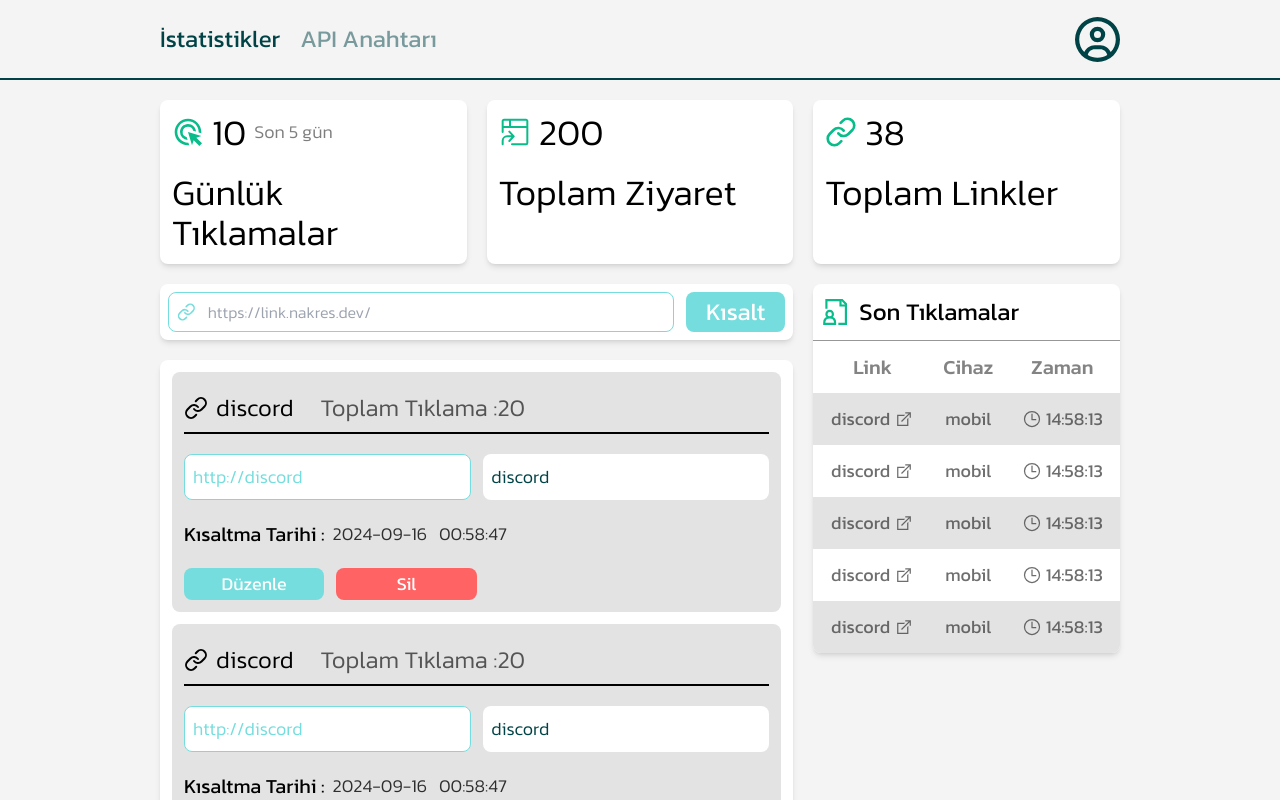
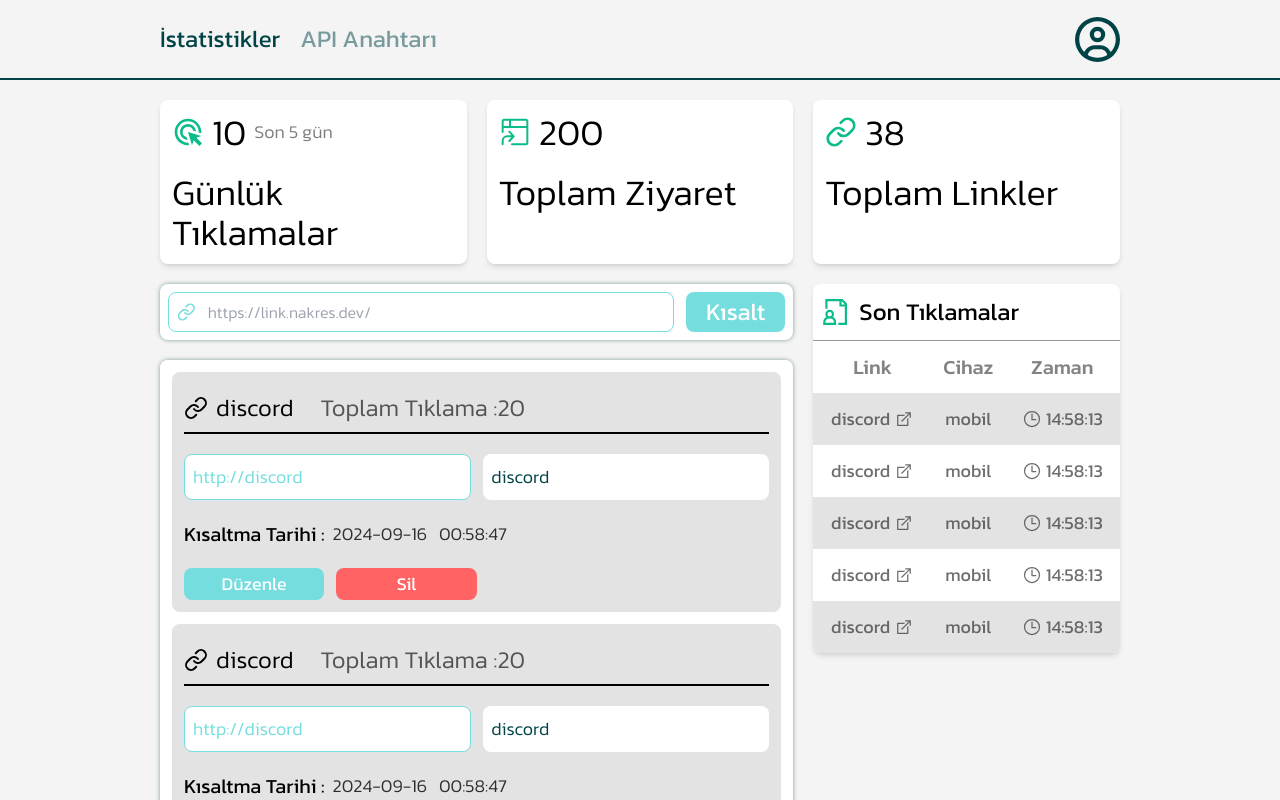
Before and after one commit to NNakreSS/next-url_shortener, a Next.js app: page /dashboard in a window 1280 px wide. Shown: the top 800 px of the page. Built offline with nearby package versions, Linux system fonts and the light colour scheme.

Commit message:
add shadow cover variant

```diff
--- a/src/app/components/dashboard/main/LinksPreview.tsx
+++ b/src/app/components/dashboard/main/LinksPreview.tsx
@@ -38,7 +38,7 @@ const shortLinkData = [
 
 function LinksPreview() {
   return (
-    <div className="bg-white p-3 rounded-lg shadow-md space-y-3 max-h-screen overflow-auto">
+    <div className="bg-white p-3 rounded-lg shadow-cover space-y-3 max-h-screen overflow-auto">
       {shortLinkData.map((link, i) => (
         <LinkCard key={i} link={link} />
       ))}
--- a/src/app/components/general/Shortener.tsx
+++ b/src/app/components/general/Shortener.tsx
@@ -4,7 +4,7 @@ import { LuLink } from "react-icons/lu";
 
 function Shortener() {
   return (
-    <div className="bg-white shadow-md flex justify-between items-center gap-3 p-2 rounded-lg h-14 box-border">
+    <div className="bg-white shadow-cover flex justify-between items-center gap-3 p-2 rounded-lg h-14 box-border">
       <div className="flex gap-3 border border-light-aqua w-full h-full p-2 justify-start items-center rounded-lg box-border">
         <LuLink className="text-light-aqua" size={20} />
         <input
--- a/tailwind.config.ts
+++ b/tailwind.config.ts
@@ -8,6 +8,9 @@ const config: Config = {
   ],
   theme: {
     extend: {
+      boxShadow: {
+        cover: "0 0 4px 0 rgba(0, 67, 70, 0.5)",
+      },
       backgroundImage: {
         "gradient-radial": "radial-gradient(var(--tw-gradient-stops))",
         "gradient-conic":
```
